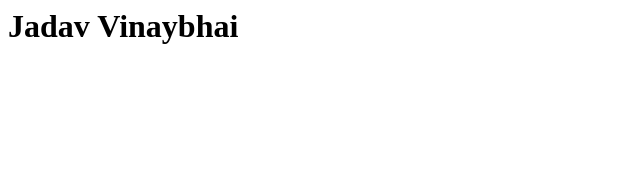
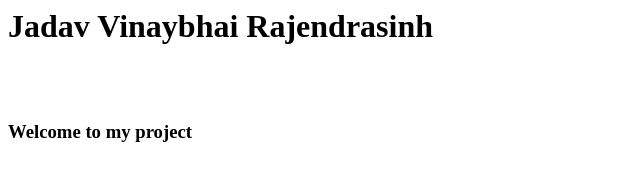
Before and after one commit to Vinaybhai2006/GitDemo, a plain HTML site: page index.html in a window 1280 px wide. Shown: the whole page, without its empty margins (0-640 px from the left). Drawn offline with Linux system fonts and the light colour scheme.

Commit message:
Index updated

```diff
--- a/index.html
+++ b/index.html
@@ -1 +1,4 @@
-<h1>Jadav Vinaybhai</h1>
+<h1>Jadav Vinaybhai Rajendrasinh</h1>
+<br>
+<br>
+<h3>Welcome to my project</h3>
```
